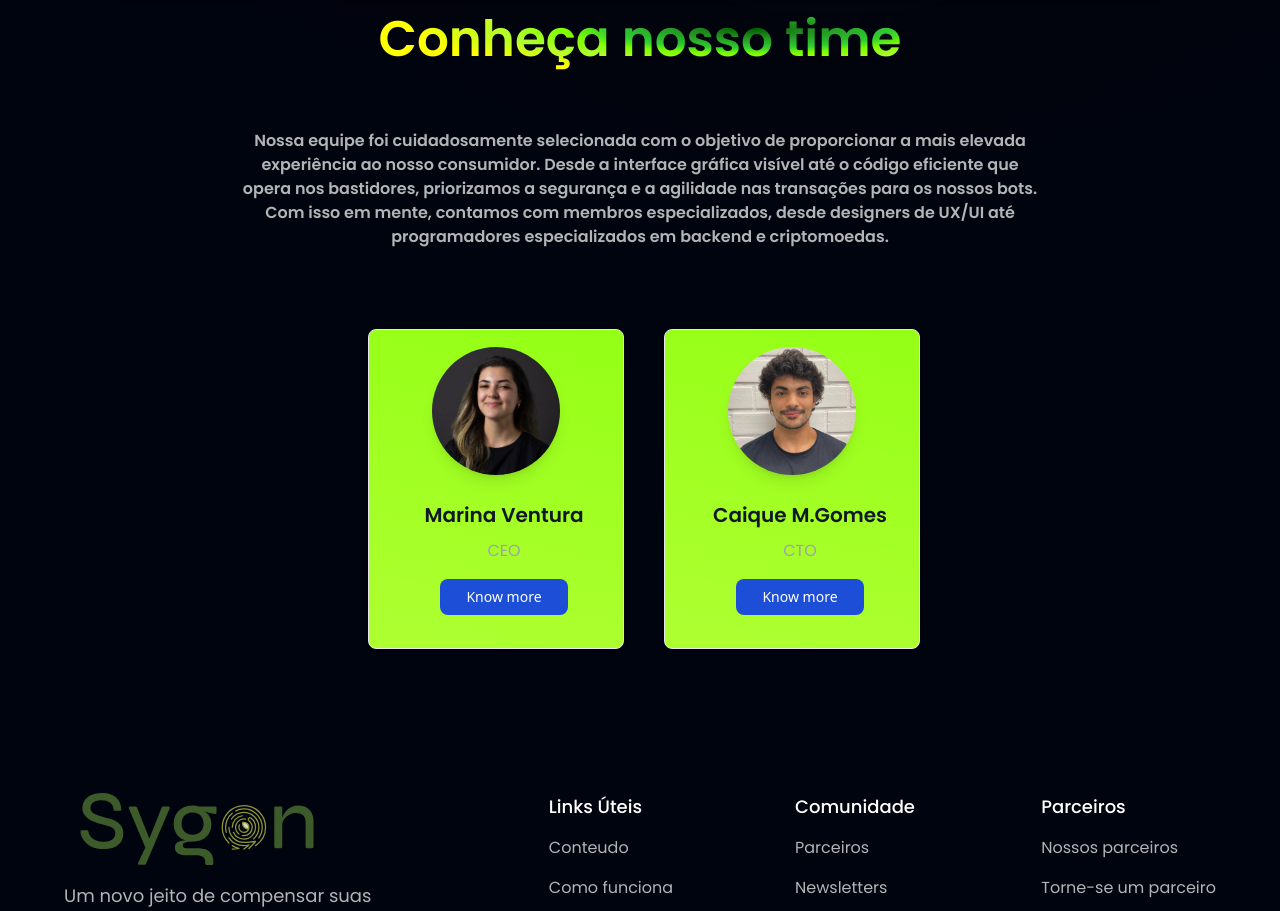
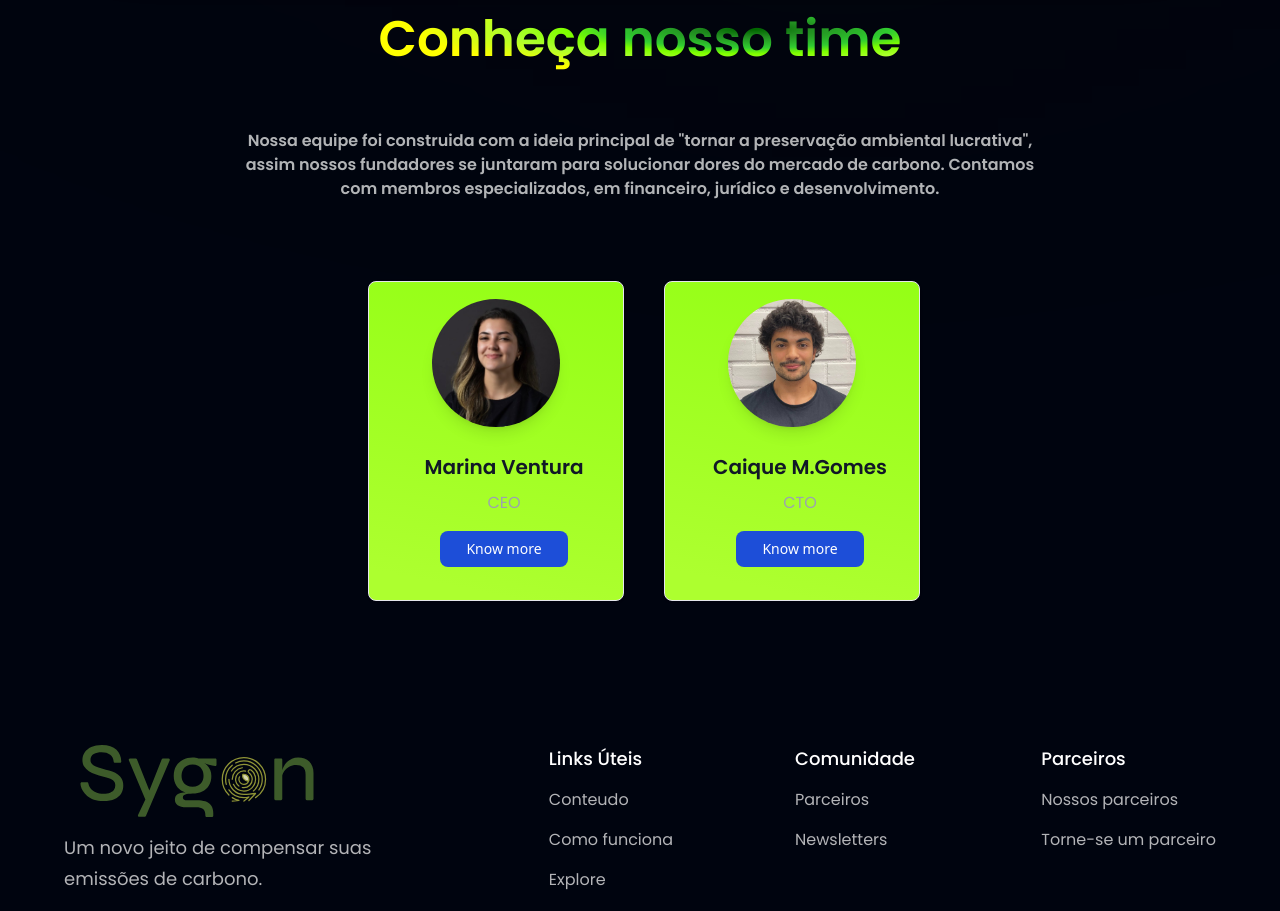
Before and after one commit to kiqsmg/Sygon, a React (Vite) app in the folder landingPage/Sygo_landingPage/: page / in a window 1280 px wide. Shown: the part 3960-4871 px from the top of the page. Built offline with nearby package versions, Linux system fonts and the light colour scheme.

Commit message:
Fix Team section text

```diff
--- a/landingPage/Sygo_landingPage/src/components/Team.jsx
+++ b/landingPage/Sygo_landingPage/src/components/Team.jsx
@@ -15,10 +15,9 @@ const Team = () => (
       </h1>
     </div>
 
-    <p className="font-poppins font-semibold text-dimWhite mb-10 text-center max-w-[800px] ">Nossa equipe foi cuidadosamente selecionada com o objetivo de proporcionar a mais elevada
-     experiência ao nosso consumidor. Desde a interface gráfica visível até o código eficiente que opera nos bastidores,
-      priorizamos a segurança e a agilidade nas transações para os nossos bots. Com isso em mente, contamos com membros especializados,
-       desde designers de UX/UI até programadores especializados em backend e criptomoedas.</p>
+    <p className="font-poppins font-semibold text-dimWhite mb-10 text-center max-w-[800px] ">Nossa equipe foi construida com a ideia principal de "tornar a preservação ambiental lucrativa",
+       assim nossos fundadores se juntaram para solucionar dores do mercado de carbono. Contamos com membros especializados,
+       em financeiro, jurídico e desenvolvimento.</p>
 
     <div className="flex flex-wrap justify-center w-full feedback-container relative z-[1] mt-10 ml-12 gap-20 sm:gap-0 ">
       {teamplayers.map((card) => <TeamCard key={card.id} {...card} />)}
```
